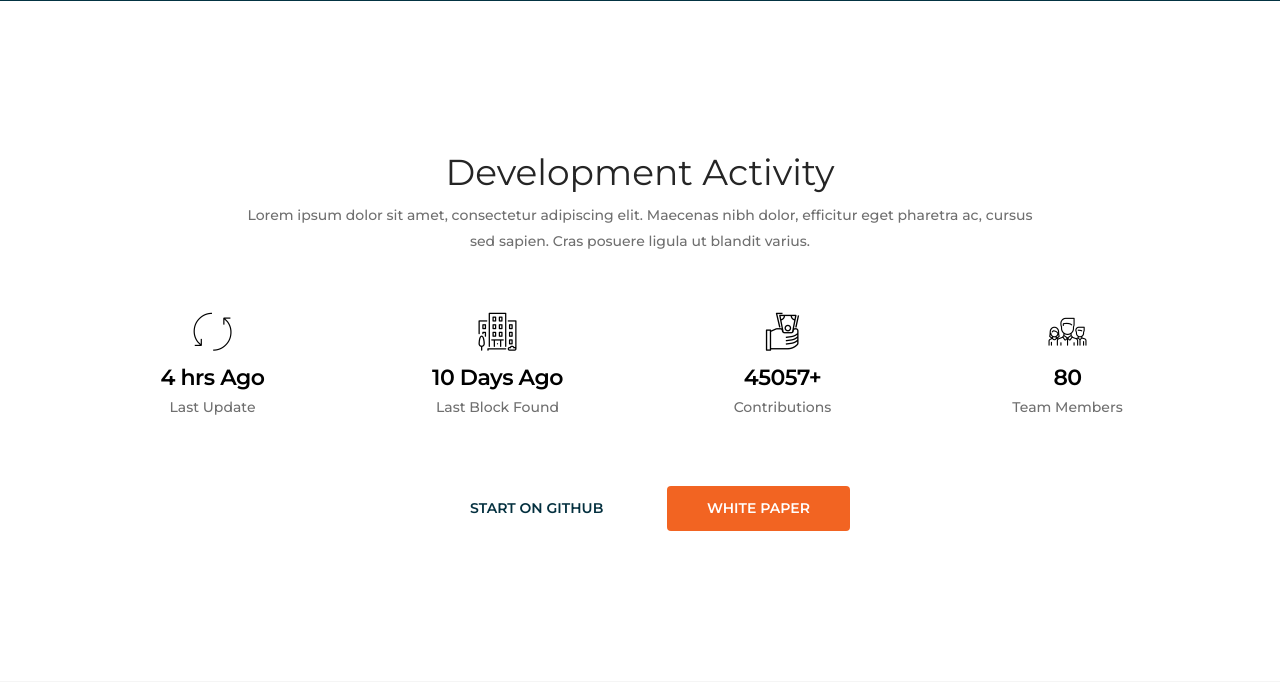
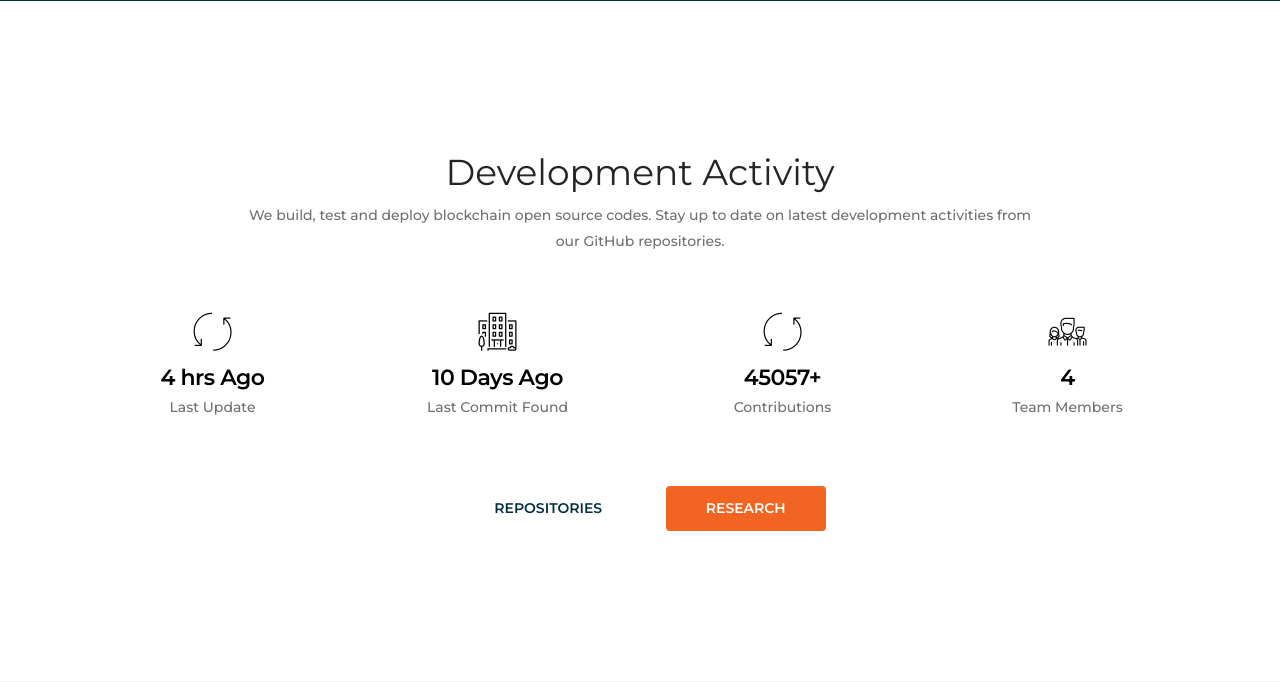
Before and after one commit to miracle10240/web3-miraweb-project, a Django app: template jinja2/pages/index.html in a window 1280 px wide. Shown: the part 2428-3110 px from the top of the page. Run offline with Django 3.2, Linux system fonts and the light colour scheme; the template is opened without the code that fills it, so the values that code supplies are empty; parts of the project's set-up code (start-up, migrations or seed data) failed here and were passed over; some libraries are stand-ins or nearby versions; some web fonts are replaced.

Commit message:
update development partial template

```diff
--- a/jinja2/partials/pages/__development.html
+++ b/jinja2/partials/pages/__development.html
@@ -2,23 +2,22 @@
     <div class="container">
         <div class="sm-intro">
             <h2>Development Activity</h2>
-            <p>Lorem ipsum dolor sit amet, consectetur adipiscing elit. Maecenas nibh dolor, efficitur eget pharetra ac,
-                cursus sed sapien. Cras posuere ligula ut blandit varius. </p>
+            <p>We build, test and deploy blockchain open source codes. Stay up to date on latest development activities from our GitHub repositories. </p>
         </div>
         <ul class="row margin-top-50 margin-bottom-50">
             <li class="col"> <i class="flaticon-rotate"></i> <span><span class="counter">4</span> hrs Ago</span>
                 <p>Last Update</p>
             </li>
             <li class="col"><i class="flaticon-building"></i> <span><span class="counter">10</span> Days Ago</span>
-                <p>Last Block Found</p>
+                <p>Last Commit Found</p>
             </li>
-            <li class="col"><i class="flaticon-money-1"></i> <span><span class="counter">45057</span>+</span>
+            <li class="col"><i class="flaticon-rotate"></i> <span><span class="counter">45057</span>+</span>
                 <p>Contributions</p>
             </li>
-            <li class="col"><i class="flaticon-team"></i> <span class="counter">80</span>
+            <li class="col"><i class="flaticon-team"></i> <span class="counter">4</span>
                 <p>Team Members</p>
             </li>
         </ul>
-        <a href="#." class="btn">Start on GitHub</a> <a href="#." class="btn btn-inverse">White Paper</a>
+        <a href="https://github.com/ujblockchain" class="btn" target="_blank">Repositories</a> <a href="https://scholar.google.gr/citations?user=CzQ1lyYAAAAJ&hl=en" class="btn btn-inverse" target="_blank">Research</a>
     </div>
 </section>
```
